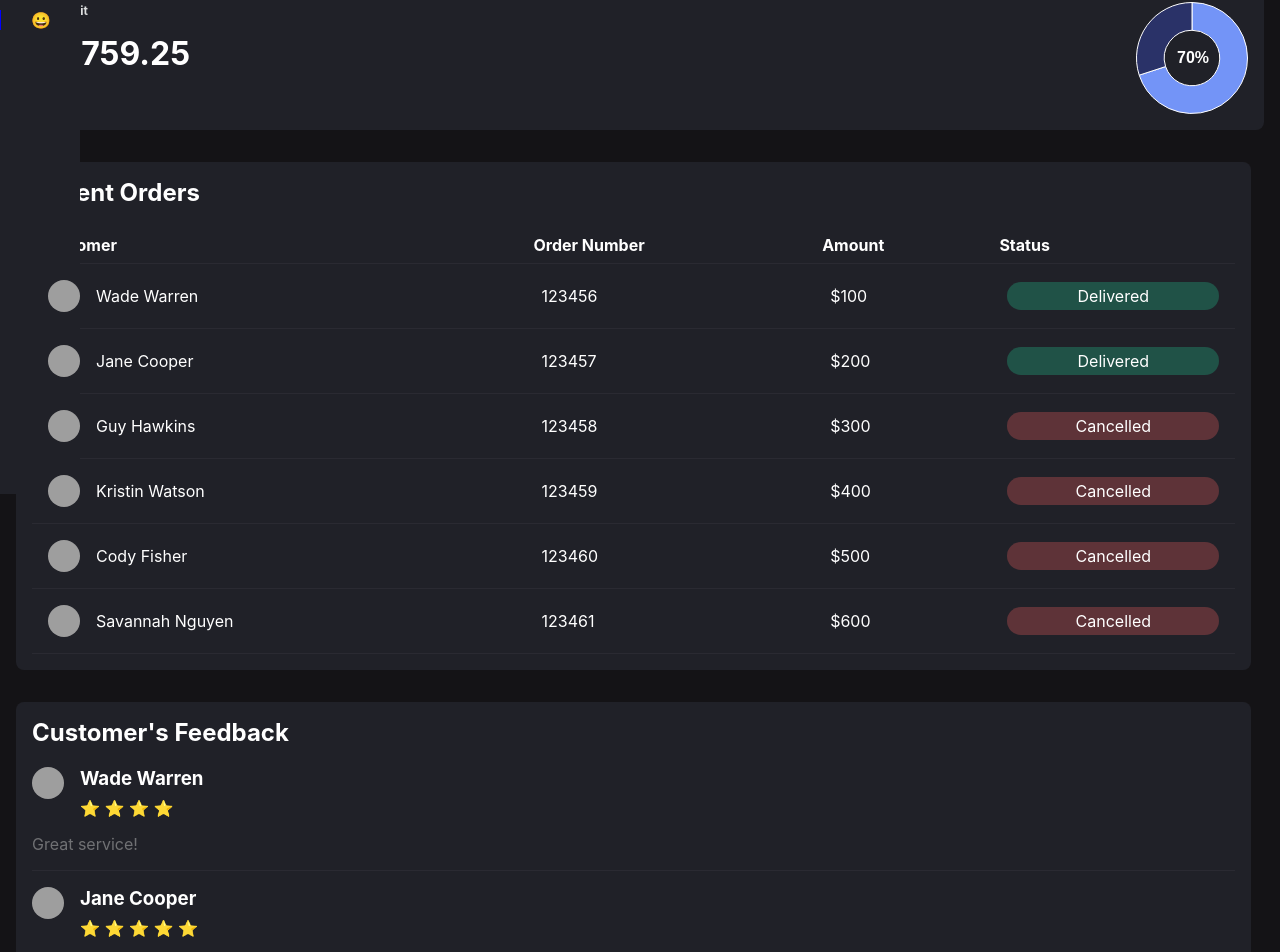
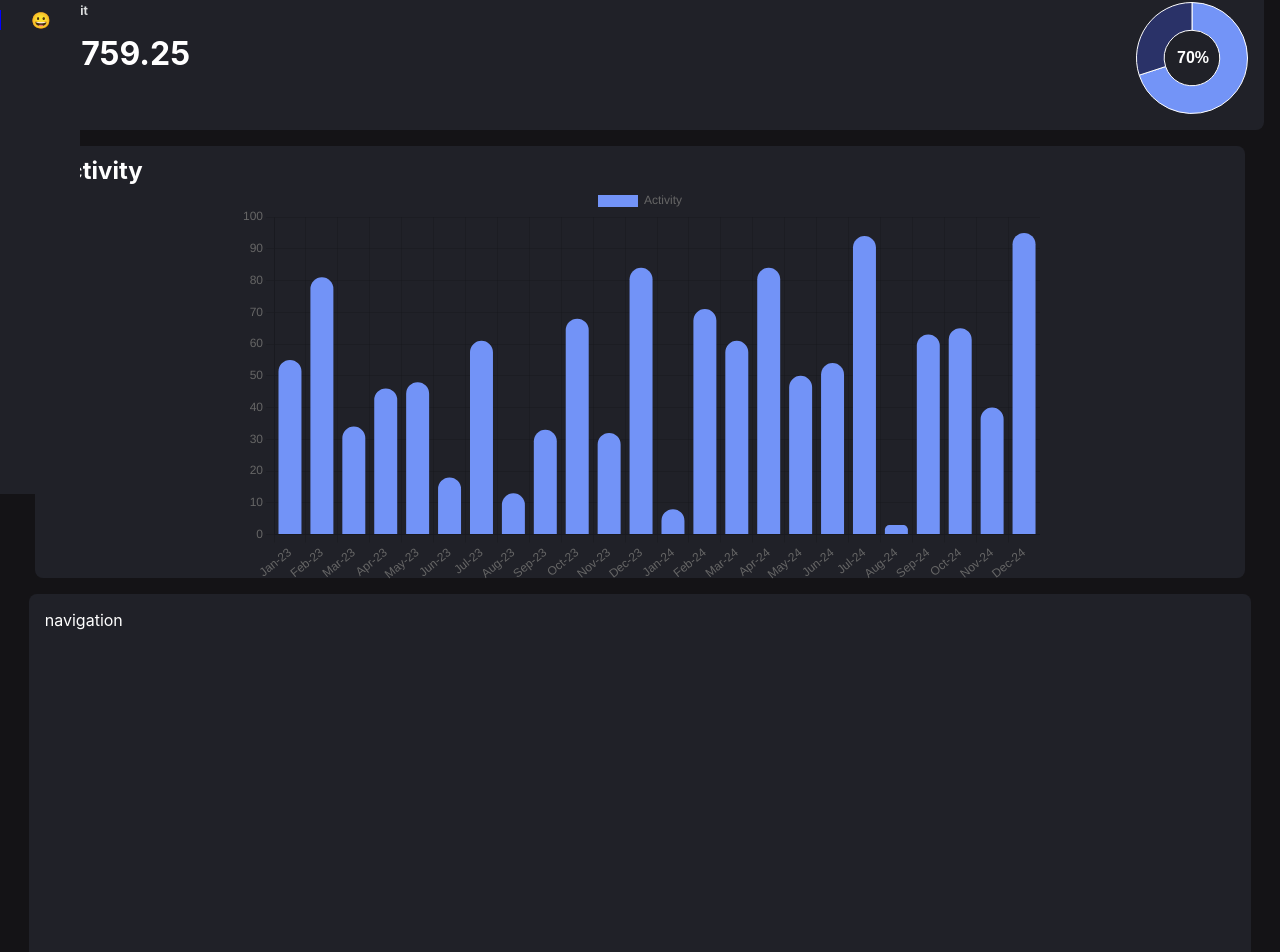
Before and after one commit to harshpandit2004/fitpeo, a React (Create React App) app: page / in a window 1280 px wide. Shown: the part 306-1258 px from the top of the page. Built offline with nearby package versions, Linux system fonts and the light colour scheme; grey boxes are pictures that could not be loaded.

Commit message:
added barchart and formatted code

```diff
--- a/src/App.css
+++ b/src/App.css
@@ -31,59 +31,24 @@
   flex-direction: row;
 }
 
+.row-02 {
+  display: flex;
+  flex-direction: row;
+}
+
 .row-03 {
   display: flex;
   flex-direction: row;
 }
 
-.customer-feedback {
+.navigation {
   background-color: #202128;
-  /* min-width: 10rem; */
-  width: 51rem;
-  display: flex;
-  flex-direction: column;
-  align-items: flex-start;
-  justify-content: center;
-  margin: 1rem;
+  margin-left: 0.5rem;
   border-radius: 8px;
   padding: 1rem;
-}
-
-.feedback-card {
-  border-bottom: 1px solid #2a2a32;
-  width: 100%;
-  display: flex;
-  flex-direction: column;
-  margin-bottom: 1rem;
-}
-
-.feedback-card-header {
-  display: flex;
-  justify-content: flex-start;
-  align-items: flex-start;
-}
-
-.feedback-text-wrapper {
-  display: flex;
-  flex-direction: column;
-  align-items: flex-start;
-  justify-content: flex-start;
-  margin-left: 1rem;
-  gap: 0.5rem;
-}
-
-.feedback-header-text {
-  margin: 0;
-}
-
-.feedback-header-text-review {
-  margin: 0;
-  display: flex;
-  gap: 0.25rem;
-}
-
-.feedback-card-body {
-  color: #707174;
+  width: 37vw;
+  height: 50vh;
+  margin-left: 1.5rem;
 }
 
 /*Media Queries:*/
@@ -97,8 +62,17 @@
     display: flex;
     flex-direction: column;
   }
+  .row-02 {
+    display: flex;
+    flex-direction: column;
+  }
   .row-03 {
     flex-direction: column;
+  }
+  .navigation {
+    margin: auto;
+    width: 93%;
+    margin-top: 1rem;
   }
   .customer-feedback {
     width: 88vw;
@@ -114,8 +88,17 @@
     display: flex;
     flex-direction: column;
   }
+  .row-02 {
+    display: flex;
+    flex-direction: column;
+  }
   .row-03 {
     flex-direction: column;
+  }
+  .navigation {
+    margin: auto;
+    width: 93%;
+    margin-top: 1rem;
   }
   .customer-feedback {
     width: 94vw;
--- a/src/App.js
+++ b/src/App.js
@@ -4,8 +4,9 @@ import CardElements from "./components/CardElements";
 import NetProfitElement from "./components/NetProfitElement";
 import RecentOrdersComponent from "./components/RecentOrdersComponent";
 import Feedbacks from "./components/Feedbacks";
+import BarChart from "./components/BarChart";
+
 function App() {
-
   return (
     <div className="App">
       <Sidebar />
@@ -15,6 +16,10 @@ function App() {
         <div className="row-01">
           <CardElements />
           <NetProfitElement />
+        </div>
+        <div className="row-02">
+          <BarChart />
+          <div className="navigation">navigation</div>
         </div>
         <div className="row-03">
           <RecentOrdersComponent />
--- /dev/null
+++ b/src/components/BarChart.jsx
@@ -0,0 +1,80 @@
+import React from "react";
+import {
+  Chart as ChartJS,
+  BarElement,
+  CategoryScale,
+  LinearScale,
+  Tooltip,
+  Legend,
+} from "chart.js";
+import { Bar } from "react-chartjs-2";
+import "./barchart.css";
+
+ChartJS.register(BarElement, CategoryScale, LinearScale, Tooltip, Legend);
+
+function BarChart() {
+  const data = {
+    labels: [
+      "Jan-23",
+      "Feb-23",
+      "Mar-23",
+      "Apr-23",
+      "May-23",
+      "Jun-23",
+      "Jul-23",
+      "Aug-23",
+      "Sep-23",
+      "Oct-23",
+      "Nov-23",
+      "Dec-23",
+      "Jan-24",
+      "Feb-24",
+      "Mar-24",
+      "Apr-24",
+      "May-24",
+      "Jun-24",
+      "Jul-24",
+      "Aug-24",
+      "Sep-24",
+      "Oct-24",
+      "Nov-24",
+      "Dec-24",
+    ],
+    datasets: [
+      {
+        label: "Activity",
+        data: [
+          55, 81, 34, 46, 48, 18, 61, 13, 33, 68, 32, 84, 8, 71, 61, 84, 50, 54,
+          94, 3, 63, 65, 40, 95,
+        ],
+        backgroundColor: "#7293F7",
+        borderColor: "#7293F7",
+        borderRadius: {
+          topLeft: 50,
+          topRight: 50,
+          bottomLeft: 50,
+          bottomRight: 50,
+        },
+        borderWidth: 0,
+      },
+    ],
+  };
+  const options = {
+    scales: {
+      y: {
+        beginAtZero: true,
+      },
+    },
+  };
+
+  return (
+    <div className="bar-chart">
+      <h2 className="bar-chart-header" style={{}}>
+        Activity
+      </h2>
+      <Bar data={data} options={options} />
+    </div>
+  );
+}
+
+export default BarChart;
--- a/src/components/CardElements.jsx
+++ b/src/components/CardElements.jsx
@@ -39,7 +39,7 @@ function CardElements() {
         card_stonks_value={"3%"}
       />
     </div>
-    )
+  );
 }
 
-export default CardElements
+export default CardElements;
--- a/src/components/DoughnutChart.jsx
+++ b/src/components/DoughnutChart.jsx
@@ -43,4 +43,4 @@ const DoughnutChart = () => {
   );
 };
 
-export default DoughnutChart
+export default DoughnutChart;
--- a/src/components/Feedbacks.jsx
+++ b/src/components/Feedbacks.jsx
@@ -1,27 +1,29 @@
-import React from 'react'
+import React from "react";
 import Avatar from "@mui/material/Avatar";
-
+import "./feedbacks.css";
 function Feedbacks() {
-
   const feedbacks = [
     {
-            name: 'Wade Warren',
-            review: '⭐ ⭐ ⭐ ⭐',
-            comment: 'Great service!',
-            avatar: 'https://d.newsweek.com/en/full/1610730/cul-ps-kermit.jpg?w=1280&f=5fc16e63abb1093b42f12c6d1eb2c34e'
+      name: "Wade Warren",
+      review: "⭐ ⭐ ⭐ ⭐",
+      comment: "Great service!",
+      avatar:
+        "https://d.newsweek.com/en/full/1610730/cul-ps-kermit.jpg?w=1280&f=5fc16e63abb1093b42f12c6d1eb2c34e",
     },
     {
-            name: 'Jane Cooper',
-            review: '⭐ ⭐ ⭐ ⭐ ⭐',
-            comment: 'Loved the experience!',
-            avatar: 'https://sesameworkshop.org/wp-content/uploads/2023/03/presskit_ss_bio_elmo.png'
+      name: "Jane Cooper",
+      review: "⭐ ⭐ ⭐ ⭐ ⭐",
+      comment: "Loved the experience!",
+      avatar:
+        "https://sesameworkshop.org/wp-content/uploads/2023/03/presskit_ss_bio_elmo.png",
     },
     {
-            name: 'Guy Hawkins',
-            review: '⭐ ⭐ ⭐',
-            comment: 'Could be better.',
-            avatar: 'https://sesameworkshop.org/wp-content/uploads/2023/02/presskit_ss_bio_zoe-750x416.png'
-        }
+      name: "Guy Hawkins",
+      review: "⭐ ⭐ ⭐",
+      comment: "Could be better.",
+      avatar:
+        "https://sesameworkshop.org/wp-content/uploads/2023/02/presskit_ss_bio_zoe-750x416.png",
+    },
     // Add more feedback data as needed
   ];
 
@@ -46,7 +48,7 @@ function Feedbacks() {
         </div>
       ))}
     </div>
-    )
+  );
 }
 
-export default Feedbacks
+export default Feedbacks;
--- a/src/components/RecentOrdersComponent.jsx
+++ b/src/components/RecentOrdersComponent.jsx
@@ -1,4 +1,4 @@
-import React from 'react'
+import React from "react";
 import Avatar from "@mui/material/Avatar";
 import "./recentorders.css";
 
@@ -87,7 +87,7 @@ function RecentOrdersComponent() {
         </tbody>
       </table>
     </div>
-    )
+  );
 }
 
-export default RecentOrdersComponent
+export default RecentOrdersComponent;
--- /dev/null
+++ b/src/components/barchart.css
@@ -0,0 +1,49 @@
+.bar-chart {
+  background-color: #202128;
+  margin-left: 0.5rem;
+  border-radius: 8px;
+  padding: 1rem;
+  width: 50vw;
+  height: 50vh;
+}
+
+.bar-chart-header {
+  margin: 0;
+  width: 100%;
+}
+
+/*Media Queries:*/
+
+/* mobile screens */
+@media only screen and (min-width: 168px) and (max-width: 960px) {
+  .bar-chart {
+    width: 92vw;
+    margin: auto;
+    display: flex;
+    align-items: center;
+    justify-content: center;
+    flex-direction: column;
+    /* margin-left: 1rem; */
+  }
+  .bar-chart-header {
+    padding-top: 1rem;
+    width: 100%;
+  }
+}
+
+/* tablet screens */
+@media only screen and (min-width: 961px) and (max-width: 1300px) {
+  .bar-chart {
+    width: 92vw;
+    margin: auto;
+    display: flex;
+    align-items: center;
+    justify-content: center;
+    flex-direction: column;
+    /* margin-left: 1rem; */
+  }
+  .bar-chart-header {
+    padding-top: 1rem;
+    width: 100%;
+  }
+}
--- /dev/null
+++ b/src/components/feedbacks.css
@@ -0,0 +1,49 @@
+.customer-feedback {
+  background-color: #202128;
+  /* min-width: 10rem; */
+  width: 51rem;
+  display: flex;
+  flex-direction: column;
+  align-items: flex-start;
+  justify-content: center;
+  margin: 1rem;
+  border-radius: 8px;
+  padding: 1rem;
+}
+
+.feedback-card {
+  border-bottom: 1px solid #2a2a32;
+  width: 100%;
+  display: flex;
+  flex-direction: column;
+  margin-bottom: 1rem;
+}
+
+.feedback-card-header {
+  display: flex;
+  justify-content: flex-start;
+  align-items: flex-start;
+}
+
+.feedback-text-wrapper {
+  display: flex;
+  flex-direction: column;
+  align-items: flex-start;
+  justify-content: flex-start;
+  margin-left: 1rem;
+  gap: 0.5rem;
+}
+
+.feedback-header-text {
+  margin: 0;
+}
+
+.feedback-header-text-review {
+  margin: 0;
+  display: flex;
+  gap: 0.25rem;
+}
+
+.feedback-card-body {
+  color: #707174;
+}
--- a/src/components/recentorders.css
+++ b/src/components/recentorders.css
@@ -1,7 +1,7 @@
 .recent-orders {
   background-color: #202128;
   /* min-width: 10rem; */
-  width: 49rem;
+  width: 69rem;
   display: flex;
   flex-direction: column;
   align-items: flex-start;
```
Also changed, not shown: src/components/CardElement.jsx (+12 -5 lines), src/components/NetProfitElement.jsx (+4 -4 lines). Lines whose indentation alone changed are shown as unchanged.
